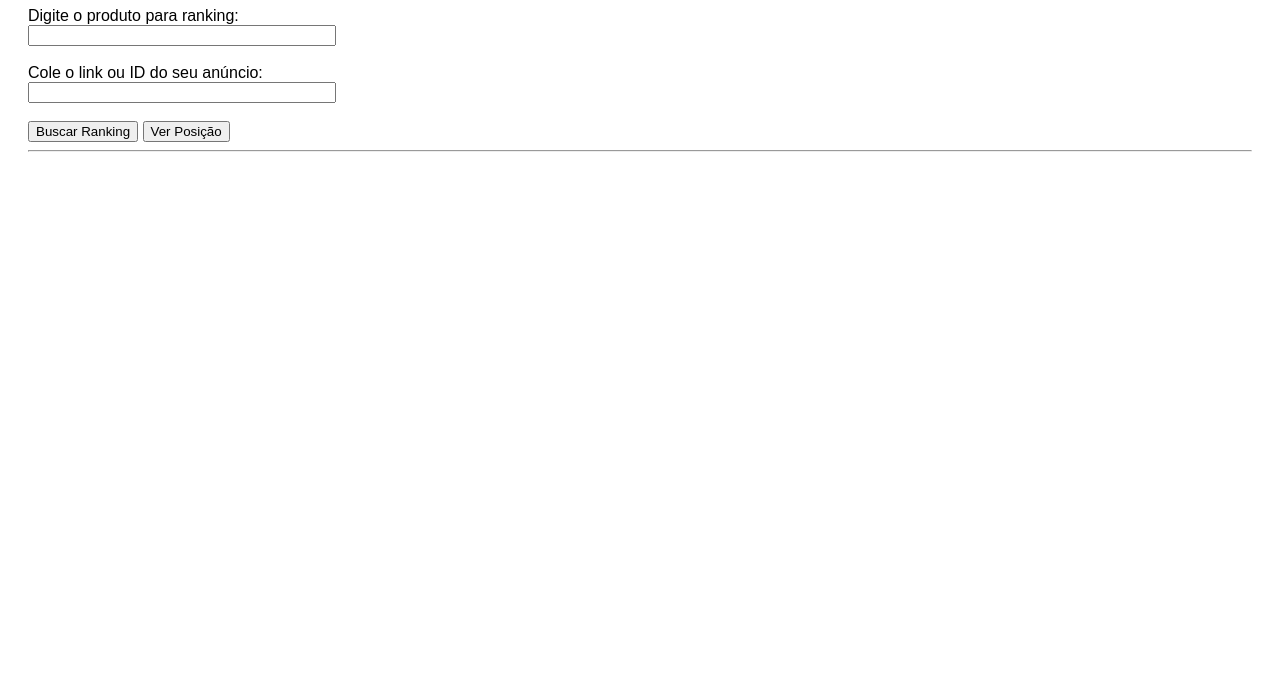
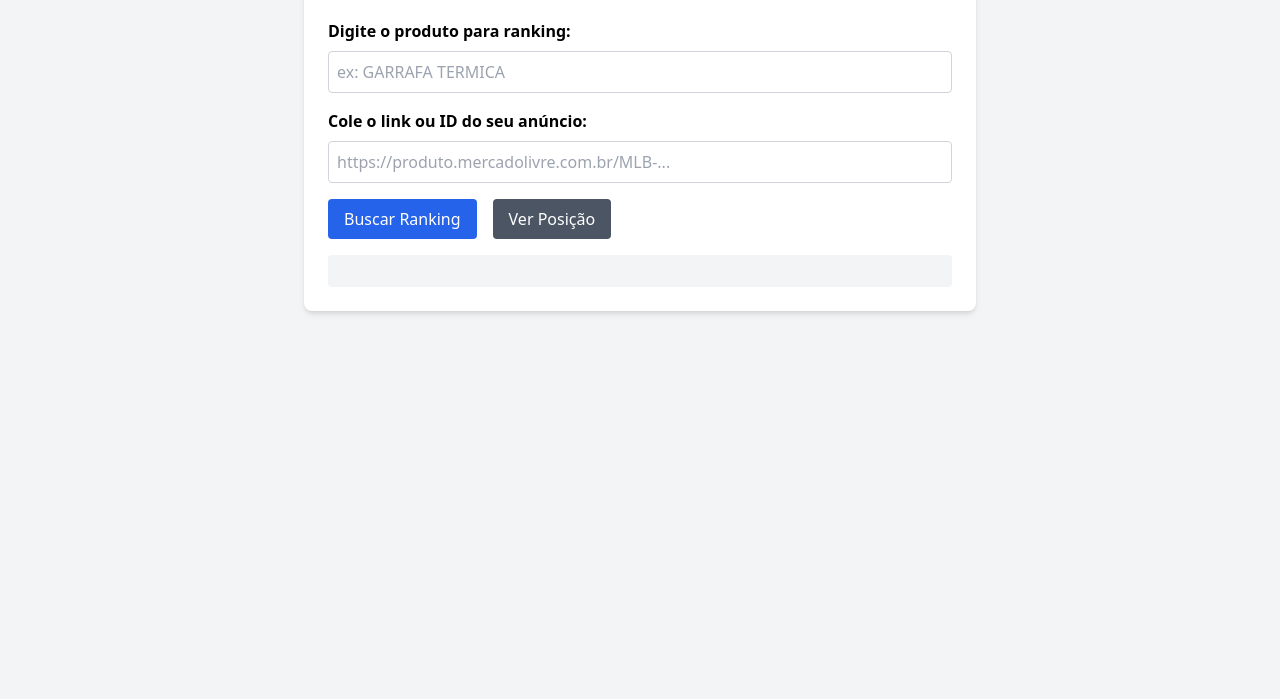
Before and after one commit to rangten/RANKVISUAL, a website: page index.html in a window 1280 px wide. Shown: the part 101-800 px from the top of the page. Drawn offline with nearby package versions, Linux system fonts and the light colour scheme.

Commit message:
Add files via upload

```diff
--- a/index.html
+++ b/index.html
@@ -4,50 +4,43 @@
 <head>
   <meta charset="UTF-8">
   <title>RankML - Ranking de Anúncios</title>
+  <script src="https://cdn.tailwindcss.com"></script>
+</head>
+<body class="bg-gray-100 font-sans">
+  <div class="max-w-2xl mx-auto p-6 bg-white shadow-md mt-10 rounded-lg">
+    <h1 class="text-2xl font-bold text-center text-blue-700 mb-6">RankML - Ranking de Anúncios</h1>
+
+    <label class="block mb-2 font-semibold">Digite o produto para ranking:</label>
+    <input id="searchTerm" type="text" placeholder="ex: GARRAFA TERMICA"
+           class="w-full p-2 mb-4 border border-gray-300 rounded"/>
+
+    <label class="block mb-2 font-semibold">Cole o link ou ID do seu anúncio:</label>
+    <input id="anuncioURL" type="text" placeholder="https://produto.mercadolivre.com.br/MLB-..."
+           class="w-full p-2 mb-4 border border-gray-300 rounded"/>
+
+    <div class="flex gap-4 mb-4">
+      <button onclick="buscarRanking()" class="bg-blue-600 hover:bg-blue-700 text-white px-4 py-2 rounded">Buscar Ranking</button>
+      <button onclick="verPosicao()" class="bg-gray-600 hover:bg-gray-700 text-white px-4 py-2 rounded">Ver Posição</button>
+    </div>
+
+    <pre id="resultado" class="text-sm bg-gray-100 p-4 rounded overflow-x-auto"></pre>
+  </div>
+
   <script>
     async function buscarRanking() {
-            const termo = document.getElementById('produto').value;
-            try {
-                const res = await fetch(`https://api.mercadolibre.com/sites/MLB/search?q=${encodeURIComponent(termo)}`);
+      const termo = document.getElementById('searchTerm').value;
+      const res = await fetch(`/ranking?termo=${encodeURIComponent(termo)}`);
       const data = await res.json();
-                const results = data.results;
-                let html = '<h3>Top 10 Anúncios</h3><ol>';
-                results.slice(0, 10).forEach(item => {
-                    html += `<li>${item.title} - R$ ${item.price}</li>`;
-                });
-                html += '</ol>';
-                document.getElementById('output').innerHTML = html;
-            } catch (error) {
-                document.getElementById('output').innerText = 'Erro ao buscar: ' + error.message;
-            }
+      document.getElementById('resultado').textContent = JSON.stringify(data, null, 2);
     }
 
     async function verPosicao() {
-            const termo = document.getElementById('produto').value;
-            const url = document.getElementById('url').value;
-            try {
-                const res = await fetch(`https://api.mercadolibre.com/sites/MLB/search?q=${encodeURIComponent(termo)}`);
+      const termo = document.getElementById('searchTerm').value;
+      const url = document.getElementById('anuncioURL').value;
+      const res = await fetch(`/posicao?termo=${encodeURIComponent(termo)}&url=${encodeURIComponent(url)}`);
       const data = await res.json();
-                const results = data.results;
-                const match = results.findIndex(item => url.includes(item.id));
-                document.getElementById('output').innerText = match >= 0 ? `Seu anúncio está na posição ${match + 1}` : 'Anúncio não encontrado nas primeiras 50 posições.';
-            } catch (error) {
-                document.getElementById('output').innerText = 'Erro ao verificar posição: ' + error.message;
-            }
+      document.getElementById('resultado').textContent = JSON.stringify(data, null, 2);
     }
   </script>
-</head>
-<body style="font-family:sans-serif; padding:20px;">
-    <h1>RankML - Ranking de Anúncios</h1>
-    <label>Digite o produto para ranking:</label><br>
-    <input type="text" id="produto" style="width:300px;"><br><br>
-
-    <label>Cole o link ou ID do seu anúncio:</label><br>
-    <input type="text" id="url" style="width:300px;"><br><br>
-
-    <button onclick="buscarRanking()">Buscar Ranking</button>
-    <button onclick="verPosicao()">Ver Posição</button>
-    <hr>
-    <div id="output" style="margin-top:20px;"></div>
 </body>
 </html>
```
Also changed, not shown: package.json (added, +13 -0 lines), server.js (added, +39 -0 lines). Lines whose indentation alone changed are shown as unchanged.
